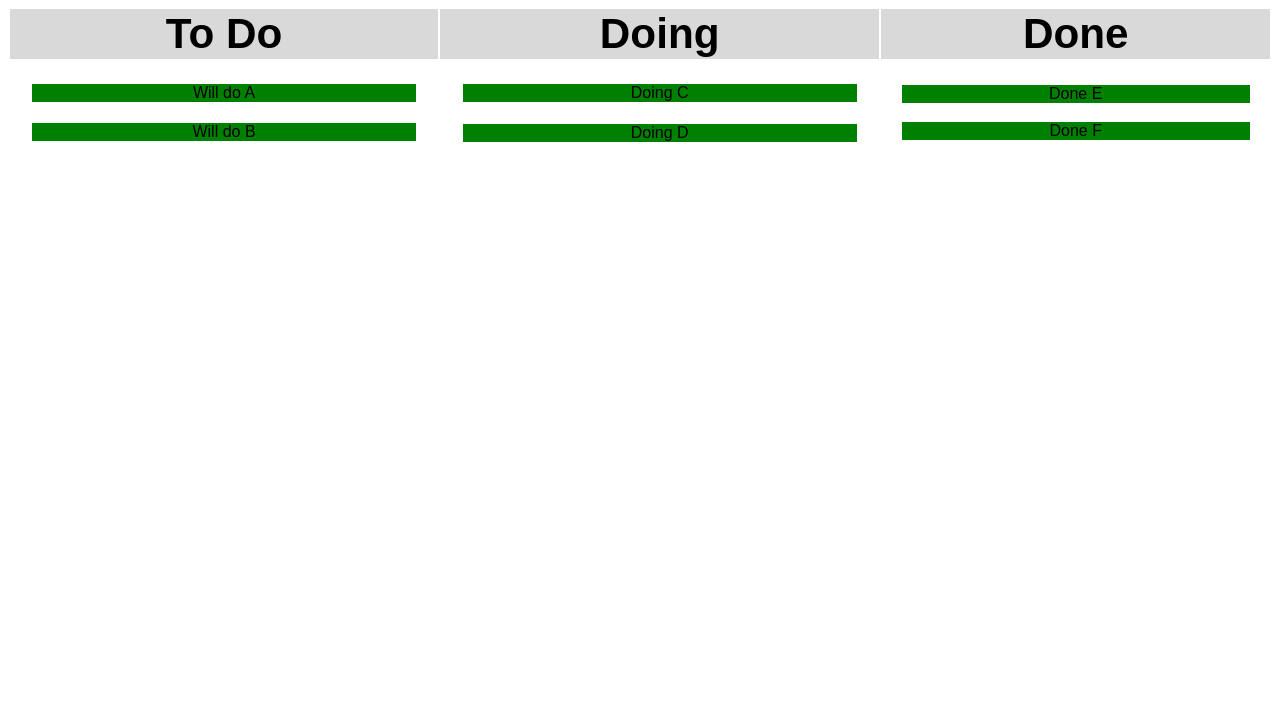
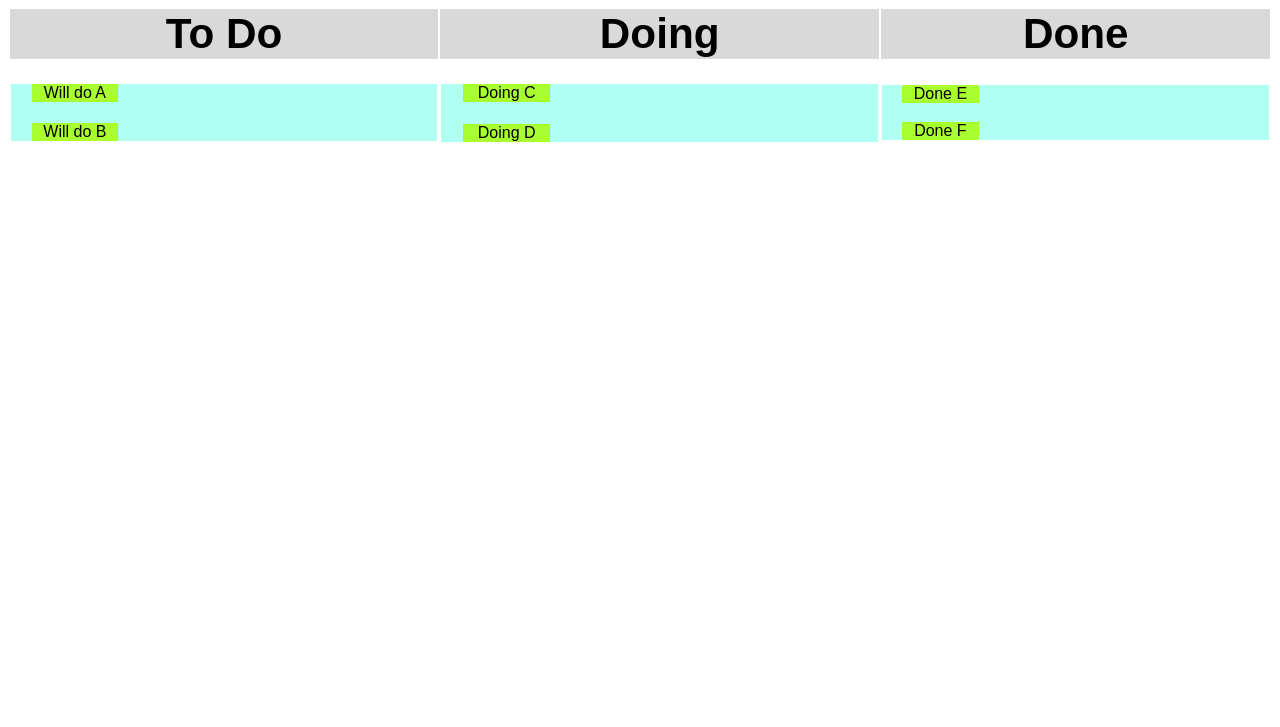
Before and after one commit to arhh/task-keeper, a plain HTML site: page index.html in a window 1280 px wide. Shown: the part 73-800 px from the top of the page. Drawn offline with Linux system fonts and the light colour scheme.

Commit message:
Update app colours and reduce width of list items This change makes it more intuitive to drag and drop the items.

```diff
--- a/style.css
+++ b/style.css
@@ -14,11 +14,13 @@ th {
 
 ul {
     list-style-type: none;
+    background-color: #b0fff3;
     padding: 0;
 }
 
 li {
-    background-color: green;
+    background-color: #a9fe30;
     margin: 5%;
+    width: 20%;
     text-align: center;
 }
```
